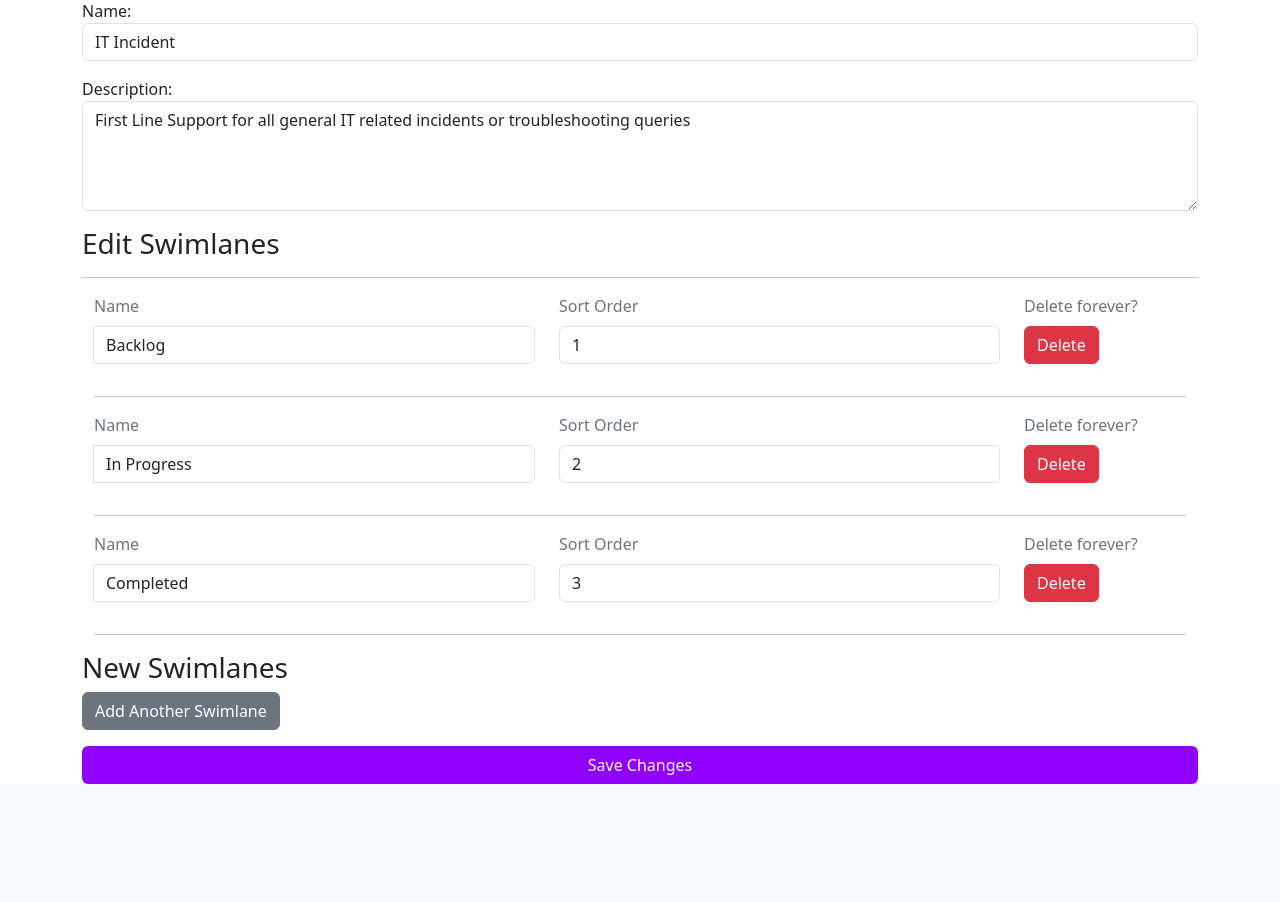
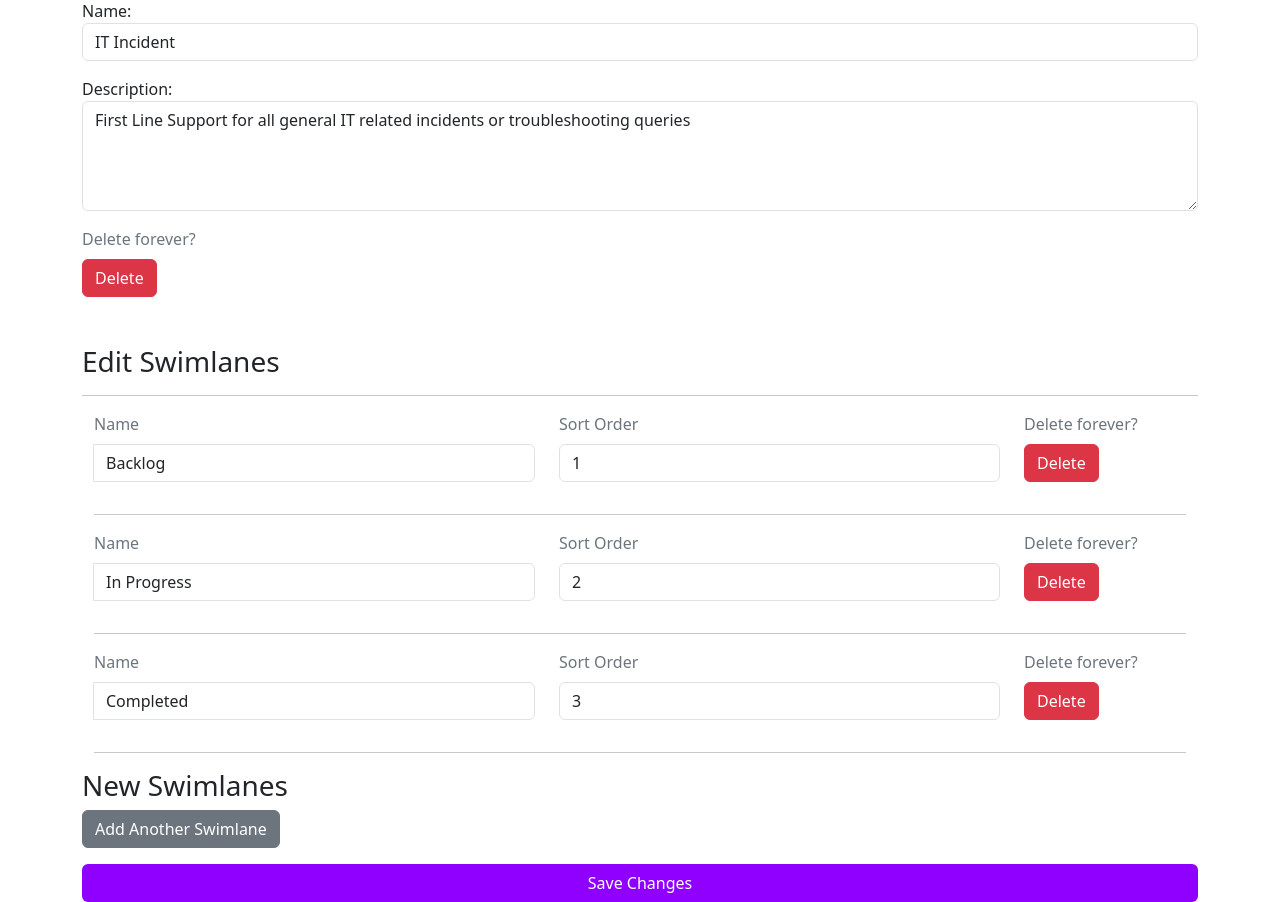
Before and after one commit to jMorton95/simple-helpdesk, a Django app: page /project/edit/1 in a window 1280 px wide. Shown: the part 162-1064 px from the top of the page. Before the commit the page ends 946 px from the top, so only its background shows below. Run offline with Django 5.2, Linux system fonts and the light colour scheme; a user stored in the database is signed in; data comes from the database, SQL or seed files in the repository; both versions use the stored data as it was after the commit.

Commit message:
[dev] extracted JS, added Project delete functionality

```diff
--- a/app/simple_helpdesk/models.py
+++ b/app/simple_helpdesk/models.py
@@ -5,6 +5,10 @@ from django.contrib.auth.models import User
 class ActiveManager(models.Manager):
   def get_queryset(self):
     return super().get_queryset().filter(deleted=False)
+
+class SwimlaneActiveManager(ActiveManager):
+  def get_queryset(self):
+    return super().get_queryset().filter(deleted=False).order_by('sort_order')
 
 class AuditableEntity(models.Model):
   created_by = models.ForeignKey(User, on_delete=models.SET_NULL, null=True, related_name="%(class)screated_by")
@@ -55,6 +59,8 @@ class Swimlane(AuditableEntity):
   sort_order = models.IntegerField(default = 1)
   swimlane_project = models.ForeignKey(Project, on_delete=models.CASCADE)
 
+  objects = SwimlaneActiveManager()
+
   @property
   def tickets(self):
     return self.ticket_set.all()
--- /dev/null
+++ b/app/simple_helpdesk/static/js/projects.js
@@ -0,0 +1,115 @@
+ /*Immediately invoked function expression (IIFE) (https://developer.mozilla.org/en-US/docs/Glossary/IIFE)
+      This is required to dynamically append Swimlane form options that have HTML attributes the backend recognises as our form.
+  */
+  //TODO: There must be a simpler way of keeping track of our swimlanes dynamically, check Django docs for implicit methods
+document.addEventListener('DOMContentLoaded', function () {
+  document.querySelectorAll('#swimlanes input').forEach(x => x.required = true);
+  const addSwimlaneButton = document.getElementById('add-swimlane');
+  const swimlanesDiv = document.getElementById('swimlanes');
+  const totalFormsInput = document.querySelector('#id_form-TOTAL_FORMS');
+  const emptyFormDiv = document.getElementById('empty-form').innerHTML;
+
+  let formIndex = parseInt(totalFormsInput.value, 10);
+
+  configureSwimlaneButtons(formIndex, addSwimlaneButton, emptyFormDiv, swimlanesDiv, totalFormsInput)
+  configureSwimlanes(swimlanesDiv, totalFormsInput)
+  configureDeleteButtons()
+  configureProjectDeleteButton()
+});
+
+function configureSwimlaneButtons(formIndex, addSwimlaneButton, emptyFormDiv, swimlanesDiv, totalFormsInput){
+  addSwimlaneButton.addEventListener('click', function () {
+    const newFormHtml = emptyFormDiv.replace(/__prefix__/g, formIndex);
+    swimlanesDiv.insertAdjacentHTML('beforeend', newFormHtml);
+
+    formIndex++;
+    totalFormsInput.value = formIndex;
+
+    const removeButton = swimlanesDiv.querySelector(`#form-${formIndex - 1} .remove-swimlane-btn`);
+    removeButton.style.display = 'block';
+
+    /* Allow each form created on the UI to remove itself if necessary and update the indexes of other forms. */
+    removeButton.addEventListener('click', function () {
+      const formRow = removeButton.closest('.form-row');
+
+      // Prevent removal if the form is a database driven swimlane
+      if (formRow.classList.contains('saved-swimlane')) {
+        return;
+      }
+
+      formRow.remove();
+      reindexForms(swimlanesDiv, totalFormsInput);
+    });
+  });
+}
+
+function configureDeleteButtons(){
+ /* Collect and iterate over all current swimlanes, configure the delete_swimlane_modal.html
+    template variables to dynamically set the swimlane the user is targeting for deletion */
+    const deleteButtons = document.querySelectorAll('.remove-swimlane-btn');
+
+    deleteButtons.forEach(function(button) {
+      button.addEventListener('click', function() {
+          const swimlaneId = button.getAttribute('data-swimlane-id');
+          const swimlaneName = button.getAttribute('data-swimlane-name');
+          const projectId = document.getElementById("delete_project_button").getAttribute('data-project-id')
+
+          const modalDescription = document.querySelector('#delete_swimlane_modal .modal-body p');
+          const modalFormAction = document.querySelector('#delete_swimlane_modal #modalForm');
+
+          modalDescription.textContent = `This action is irreversible and will delete the Swimlane ${swimlaneName} and all associated tickets, forever. \n Are you sure you want to delete ${swimlaneName}?`;
+
+          modalFormAction.setAttribute('action', `/project/${projectId}/swimlane/delete/${swimlaneId}`);
+      });
+    });
+}
+
+function configureSwimlanes(swimlanesDiv, totalFormsInput){
+ /* Allow removal of existing swimlanes on page load and ensure reindexing */
+ swimlanesDiv.addEventListener('click', function (event) {
+  if (event.target.classList.contains('remove-swimlane-btn')) {
+    const formRow = event.target.closest('.form-row');
+
+    if (formRow.classList.contains('saved-swimlane')) {
+      return;
+    }
+
+    formRow.remove();
+    reindexForms(swimlanesDiv, totalFormsInput);
+  }
+});
+}
+
+ // Reindex forms and update management form data
+function reindexForms(swimlanesDiv, totalFormsInput) {
+  const forms = swimlanesDiv.querySelectorAll('.form-row.container:not(.saved-swimlane)');
+  forms.forEach((formRow, index) => {
+    formRow.querySelectorAll('[name]').forEach(input => {
+        const nameAttr = input.getAttribute('name');
+        const idAttr = input.getAttribute('id');
+        if (nameAttr) {
+            input.setAttribute('name', nameAttr.replace(/\d+/, index));
+        }
+        if (idAttr) {
+            input.setAttribute('id', idAttr.replace(/\d+/, index));
+        }
+    });
+  });
+  totalFormsInput.value = forms.length;
+}
+
+function configureProjectDeleteButton(){
+  const button = document.getElementById("delete_project_button");
+
+  button.addEventListener('click', function() {
+    const projectId = button.getAttribute('data-project-id');
+    const projectName = button.getAttribute('data-project-name');
+
+    const modalDescription = document.querySelector('#delete_project_modal .modal-body p');
+    const modalFormAction = document.querySelector('#delete_project_modal #modalForm');
+
+    modalDescription.textContent = `This action is irreversible and will delete the Project ${projectName} and all associated swimlanes and tickets, forever. \n Are you sure you want to delete ${projectName}?`;
+
+    modalFormAction.setAttribute('action', `/project/${projectId}/delete`);
+});
+}
--- /dev/null
+++ b/app/simple_helpdesk/templates/helpdesk/partials/delete_project_modal.html
@@ -0,0 +1,11 @@
+{% extends "generic_components/base_modal.html" %}
+
+{% block modal_id %}delete_project_modal{% endblock %}
+
+{% block modal_title %}
+  Delete Project?
+{% endblock %}
+
+{% block button_text %}
+  Delete Forever?
+{% endblock %}
--- a/app/simple_helpdesk/templates/helpdesk/project_form.html
+++ b/app/simple_helpdesk/templates/helpdesk/project_form.html
@@ -1,4 +1,5 @@
 {% extends "base.html" %}
+{% load static %}
 
 {% block title %}
   {% if is_update %} Edit Project {% else %} New Project {% endif %}
@@ -9,12 +10,29 @@
 {% endblock %}
 
 {% block content %}
+
+<script defer src="{% static "js/projects.js" %}"></script>
+
 <hr class="hr" />
+
 <form
   action="{% if is_update %}{% url 'project_edit' project.id %}{% else %}{% url 'project_create' %}{% endif %}"
   method="POST">
   {% csrf_token %}
   {{ project_form.as_p }}
+
+  {% if is_admin %}
+  <div class="col-2 mb-5">
+    <p class="form-label">Delete forever?</p>
+    <button id="delete_project_button" type="button" class="btn btn-danger"
+      data-project-id="{{ project.id }}"
+      data-project-name="{{ project.name }}"
+      data-bs-toggle="modal"
+      data-bs-target="#delete_project_modal">
+      Delete
+    </button>
+  </div>
+  {% endif %}
 
   <h3>{% if is_update %} Edit Swimlanes {% else %} Add Swimlanes {% endif %}</h3>
   <hr class="hr" />
@@ -94,97 +112,6 @@
 </form>
 
 {% include "helpdesk/partials/delete_swimlane_modal.html" %}
+{% include "helpdesk/partials/delete_project_modal.html" %}
 
-<script>
-  /*Immediately invoked function expression (IIFE) (https://developer.mozilla.org/en-US/docs/Glossary/IIFE)
-      This is required to dynamically append Swimlane form options that have HTML attributes the backend recognises as our form.
-  */
-  //TODO: There must be a simpler way of keeping track of our swimlanes dynamically, check Django docs for implicit methods
-  document.addEventListener('DOMContentLoaded', function () {
-    const addSwimlaneButton = document.getElementById('add-swimlane');
-    const swimlanesDiv = document.getElementById('swimlanes');
-    const totalFormsInput = document.querySelector('#id_form-TOTAL_FORMS');
-    const emptyFormDiv = document.getElementById('empty-form').innerHTML;
-
-    document.querySelectorAll('#swimlanes input').forEach(x => x.required = true);
-
-    let formIndex = parseInt(totalFormsInput.value, 10);
-
-    // Reindex forms and update management form data
-    function reindexForms() {
-      const forms = swimlanesDiv.querySelectorAll('.form-row.container:not(.saved-swimlane)');
-      forms.forEach((formRow, index) => {
-        formRow.querySelectorAll('[name]').forEach(input => {
-            const nameAttr = input.getAttribute('name');
-            const idAttr = input.getAttribute('id');
-            if (nameAttr) {
-                input.setAttribute('name', nameAttr.replace(/\d+/, index));
-            }
-            if (idAttr) {
-                input.setAttribute('id', idAttr.replace(/\d+/, index));
-            }
-        });
-      });
-      totalFormsInput.value = forms.length;
-    }
-
-    addSwimlaneButton.addEventListener('click', function () {
-      const newFormHtml = emptyFormDiv.replace(/__prefix__/g, formIndex);
-      swimlanesDiv.insertAdjacentHTML('beforeend', newFormHtml);
-
-      formIndex++;
-      totalFormsInput.value = formIndex;
-
-      const removeButton = swimlanesDiv.querySelector(`#form-${formIndex - 1} .remove-swimlane-btn`);
-      removeButton.style.display = 'block';
-
-      /* Allow each form created on the UI to remove itself if necessary and update the indexes of other forms. */
-      removeButton.addEventListener('click', function () {
-        const formRow = removeButton.closest('.form-row');
-
-        // Prevent removal if the form is a database driven swimlane
-        if (formRow.classList.contains('saved-swimlane')) {
-          console.warn('Cannot remove a saved swimlane using this button.');
-          return;
-        }
-
-        formRow.remove();
-        reindexForms();
-      });
-    });
-
-    /* Collect and iterate over all current swimlanes, configure the delete_swimlane_modal.html
-    template variables to dynamically set the swimlane the user is targeting for deletion */
-    const deleteButtons = document.querySelectorAll('.remove-swimlane-btn');
-
-    deleteButtons.forEach(function(button) {
-      button.addEventListener('click', function() {
-          const swimlaneId = button.getAttribute('data-swimlane-id');
-          const swimlaneName = button.getAttribute('data-swimlane-name');
-
-          const modalDescription = document.querySelector('#delete_swimlane_modal .modal-body p');
-          const modalFormAction = document.querySelector('#delete_swimlane_modal #modalForm');
-
-          modalDescription.textContent = `This action is irreversible and will delete the Swimlane ${swimlaneName} and all associated tickets, forever. \n Are you sure you want to delete ${swimlaneName}?`;
-
-          modalFormAction.setAttribute('action', `/project/{{project.id}}/swimlane/delete/${swimlaneId}`);
-      });
-    });
-
-    /* Allow removal of existing swimlanes on page load and ensure reindexing */
-    swimlanesDiv.addEventListener('click', function (event) {
-      if (event.target.classList.contains('remove-swimlane-btn')) {
-        const formRow = event.target.closest('.form-row');
-
-        if (formRow.classList.contains('saved-swimlane')) {
-          console.warn('Cannot remove a saved swimlane using this button.');
-          return;
-        }
-
-        formRow.remove();
-        reindexForms();
-      }
-    });
-});
-</script>
 {% endblock %}
--- a/app/simple_helpdesk/urls.py
+++ b/app/simple_helpdesk/urls.py
@@ -9,5 +9,6 @@ urlpatterns = [
     path("changepassword", auth.change_password, name="change_password"),
     path("project/create", helpdesk.create_project, name="project_create"),
     path("project/edit/<int:project_id>", helpdesk.edit_project, name="project_edit"),
+    path("project/<int:project_id>/delete", helpdesk.delete_project, name="project_delete"),
     path("project/<int:project_id>/swimlane/delete/<int:swimlane_id>", helpdesk.delete_swimlane, name="swimlane_delete")
 ]
--- a/app/simple_helpdesk/views/helpdesk.py
+++ b/app/simple_helpdesk/views/helpdesk.py
@@ -30,8 +30,7 @@ def edit_project(request, project_id):
   if not result: return redirect("404")
 
   if request.method == "POST":
-    if ProjectService.EditProject(request, project):
-      return redirect("index")
+    ProjectService.EditProject(request, project)
 
   context = ProjectService.GetProjectContext(request, True, project)
 
```
Also changed, not shown: app/helpdesk.sqlite3.
